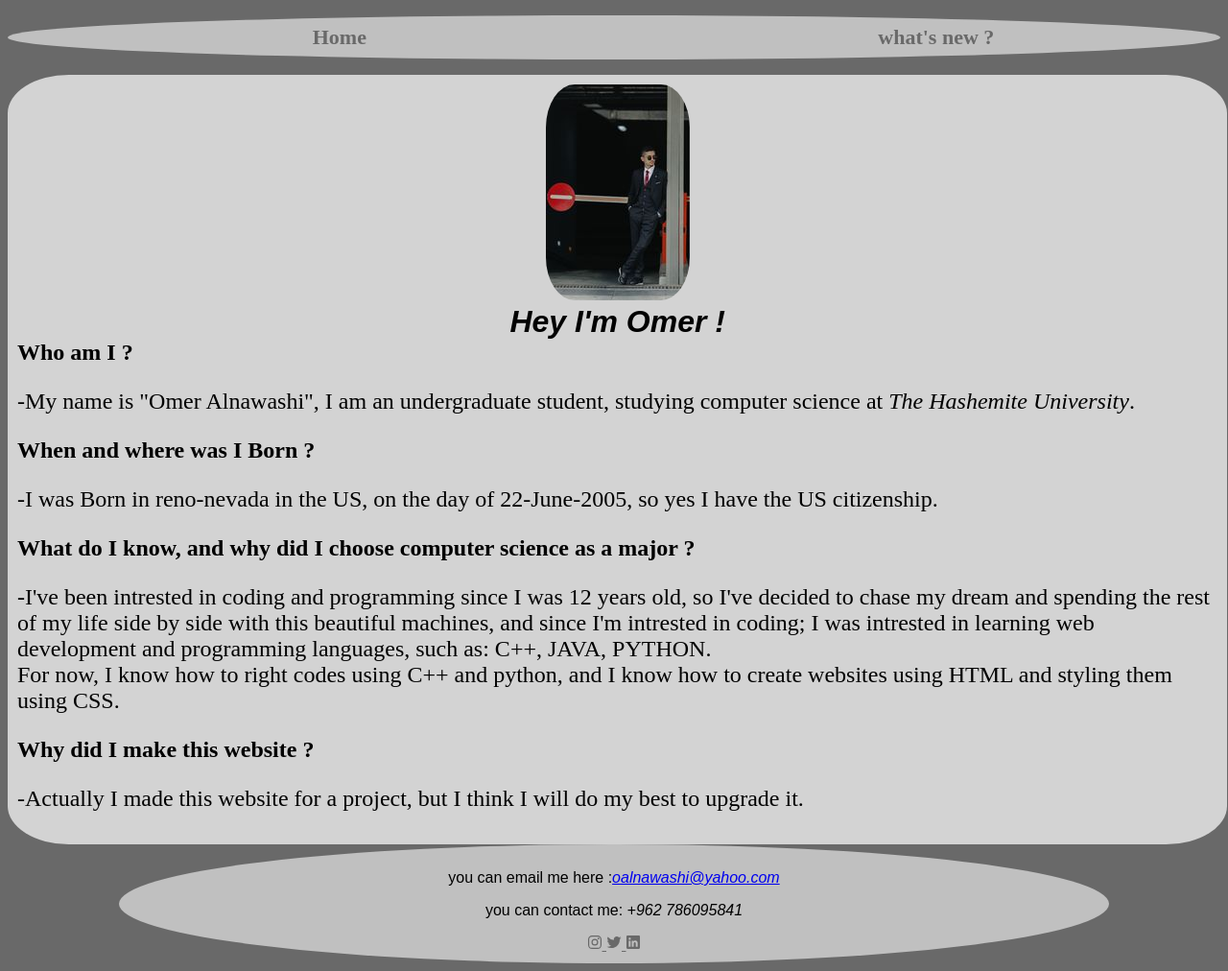
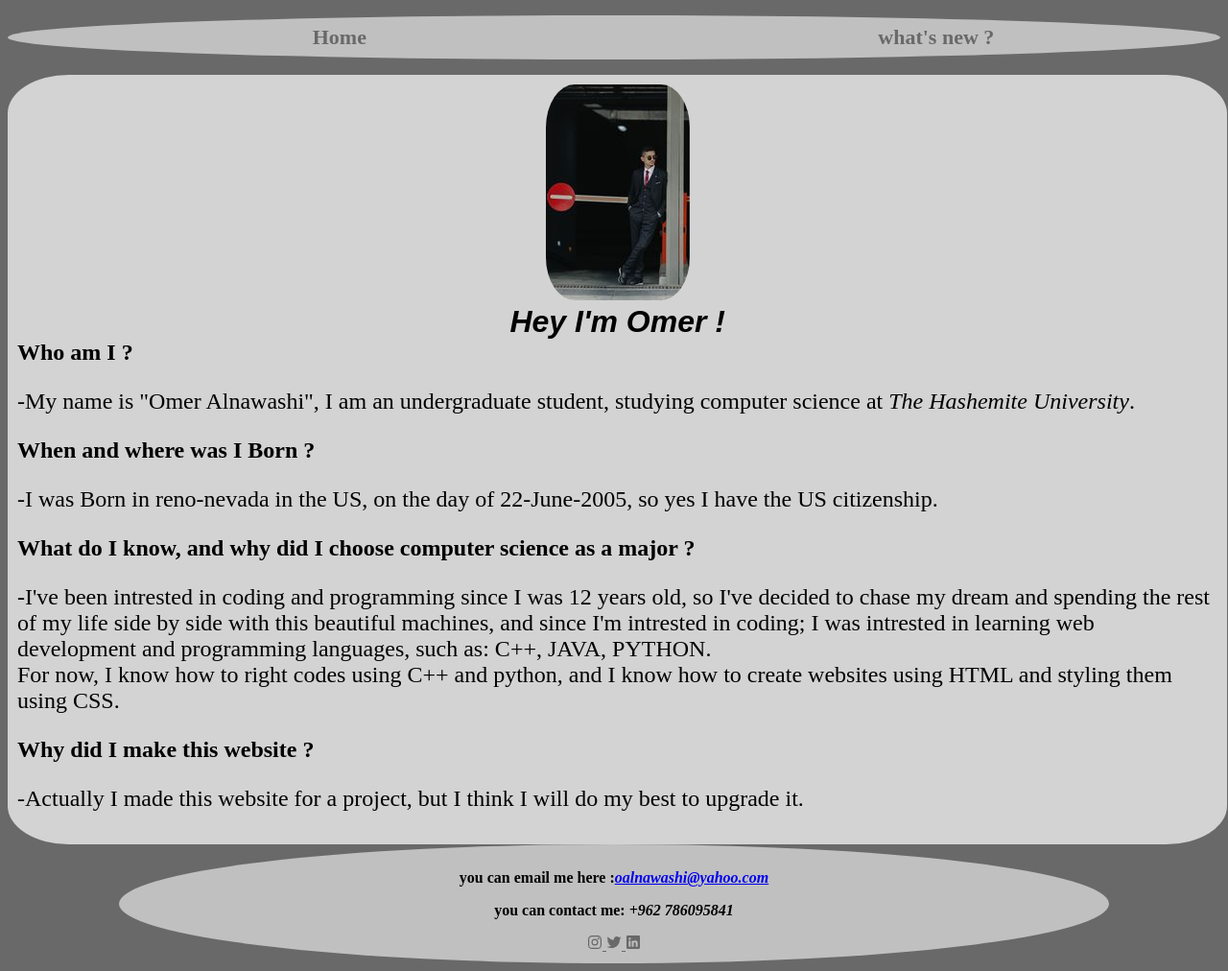
Before and after one commit to Omeralnawashi/omeralnawashi.github.io, a plain HTML site: page index.html in a window 1280 px wide. Shown: the whole page at 96% size. Drawn offline with nearby package versions, Linux system fonts and the light colour scheme.

Commit message:
my webpage

```diff
--- a/StyleSheet2.css
+++ b/StyleSheet2.css
@@ -44,7 +44,7 @@ h6 {
 }
 h7{
     color:black;
-    font-family:  Bahnschrift condensed;
+    font-family: Bahnschrift condensed;
     font-size: x-large;
     font-weight: bold;
     margin: auto;
@@ -109,8 +109,9 @@ footer {
     width:80%;
     margin: auto;
     text-align: center;
+    font-weight: bolder;
     background-color: silver;
-    font-family: fantasy;
+    font-family: Bahnschrift condensed;
     padding: 10px;
     max-width:100% ;
     border-radius:50% ;
```
